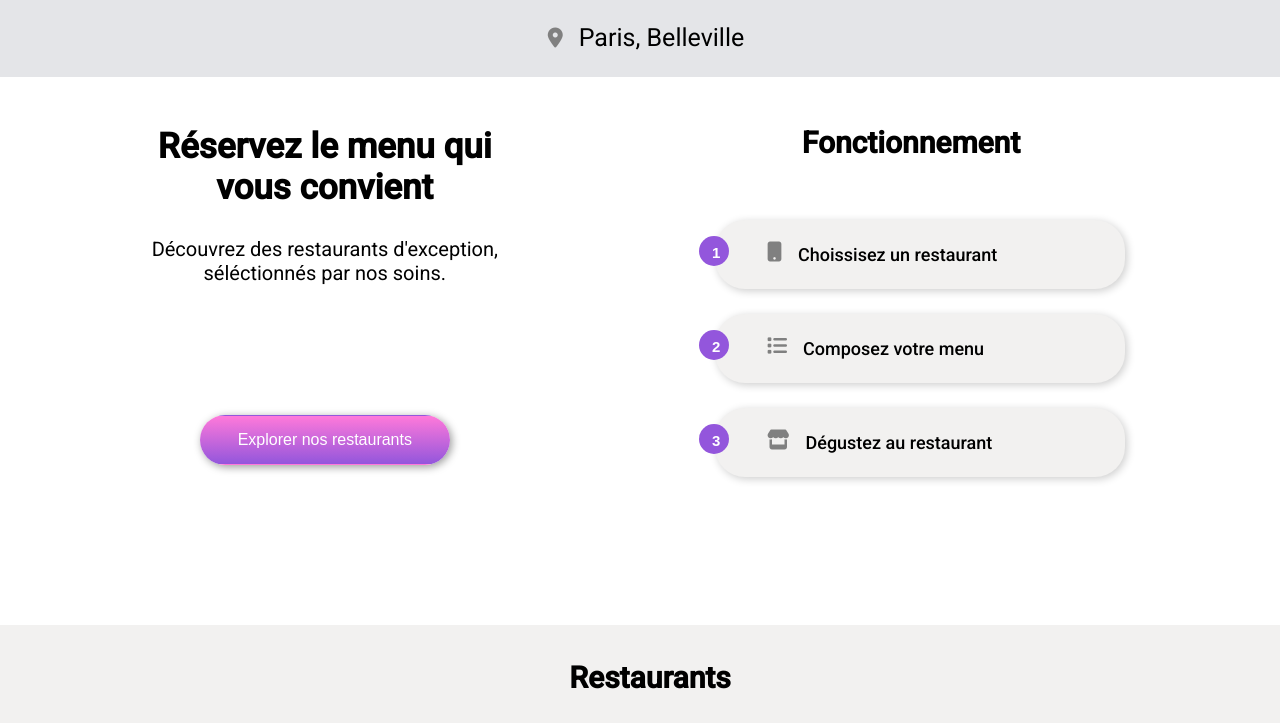
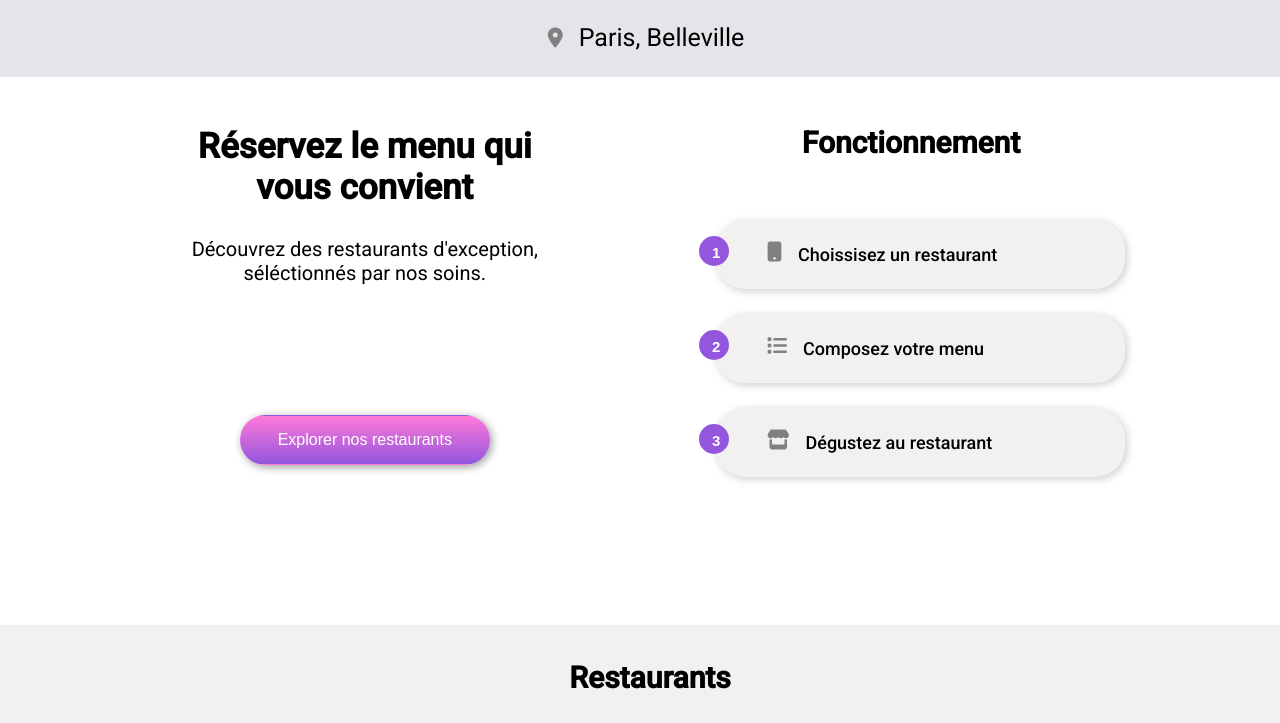
Before and after one commit to Hentiofyle/ofmyfood, a plain HTML site: page index.html in a window 1280 px wide. Shown: the part 77-800 px from the top of the page. Drawn offline with Linux system fonts and the light colour scheme; a web font is replaced by a local one.

Commit message:
Update index.css

```diff
--- a/index.css
+++ b/index.css
@@ -61,11 +61,10 @@ div.introduction{
 	background-color: #F2F1F0;
 	text-align: center;
 	padding: 10px;
-	width:100%;
 }
 .introduction-body{
 	width: 87%;
-	margin-left: 10px;
+	margin-left: 50px;
 	padding-top: 10px;
 	padding-bottom: 50px;
 
```
